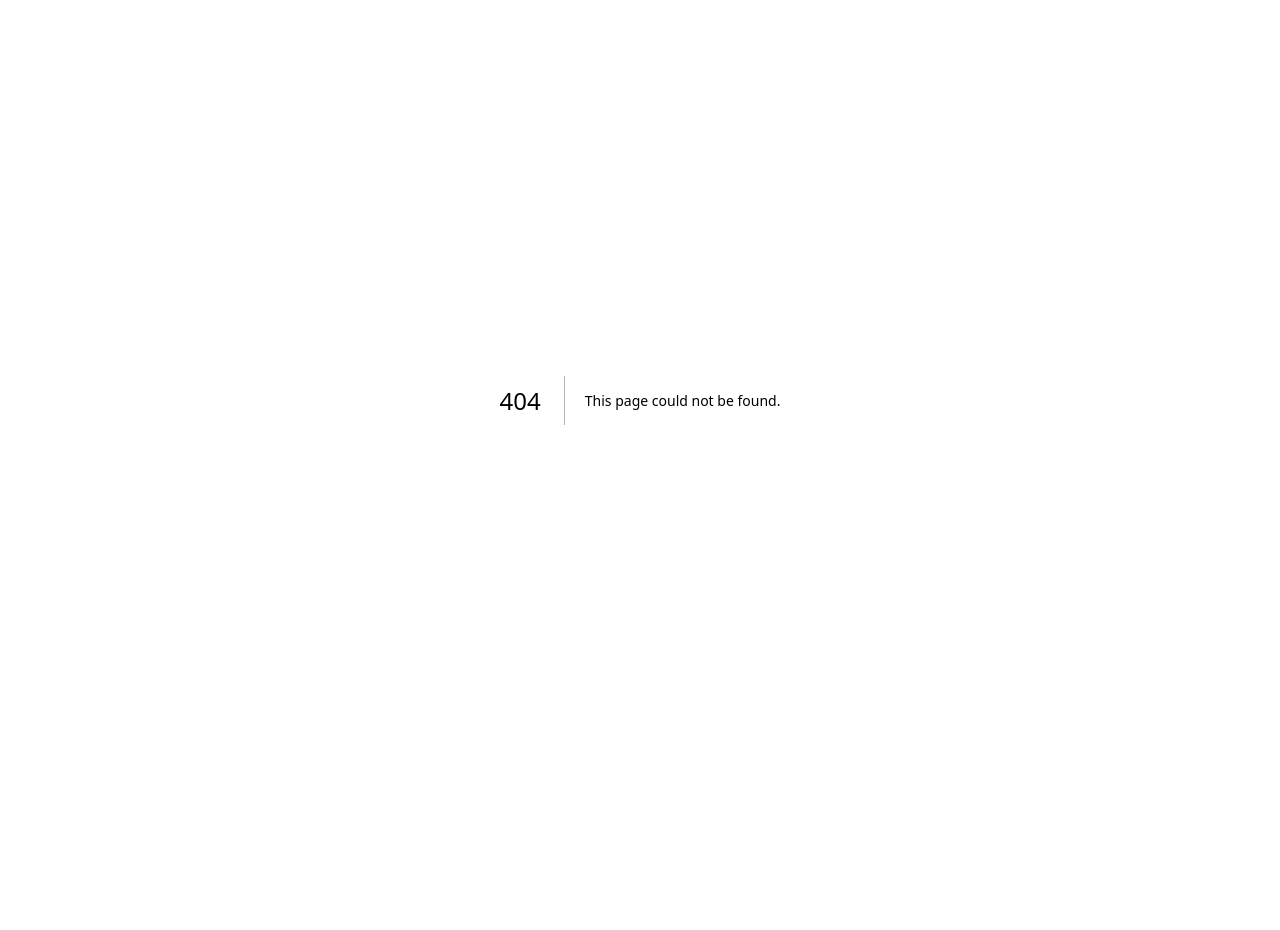
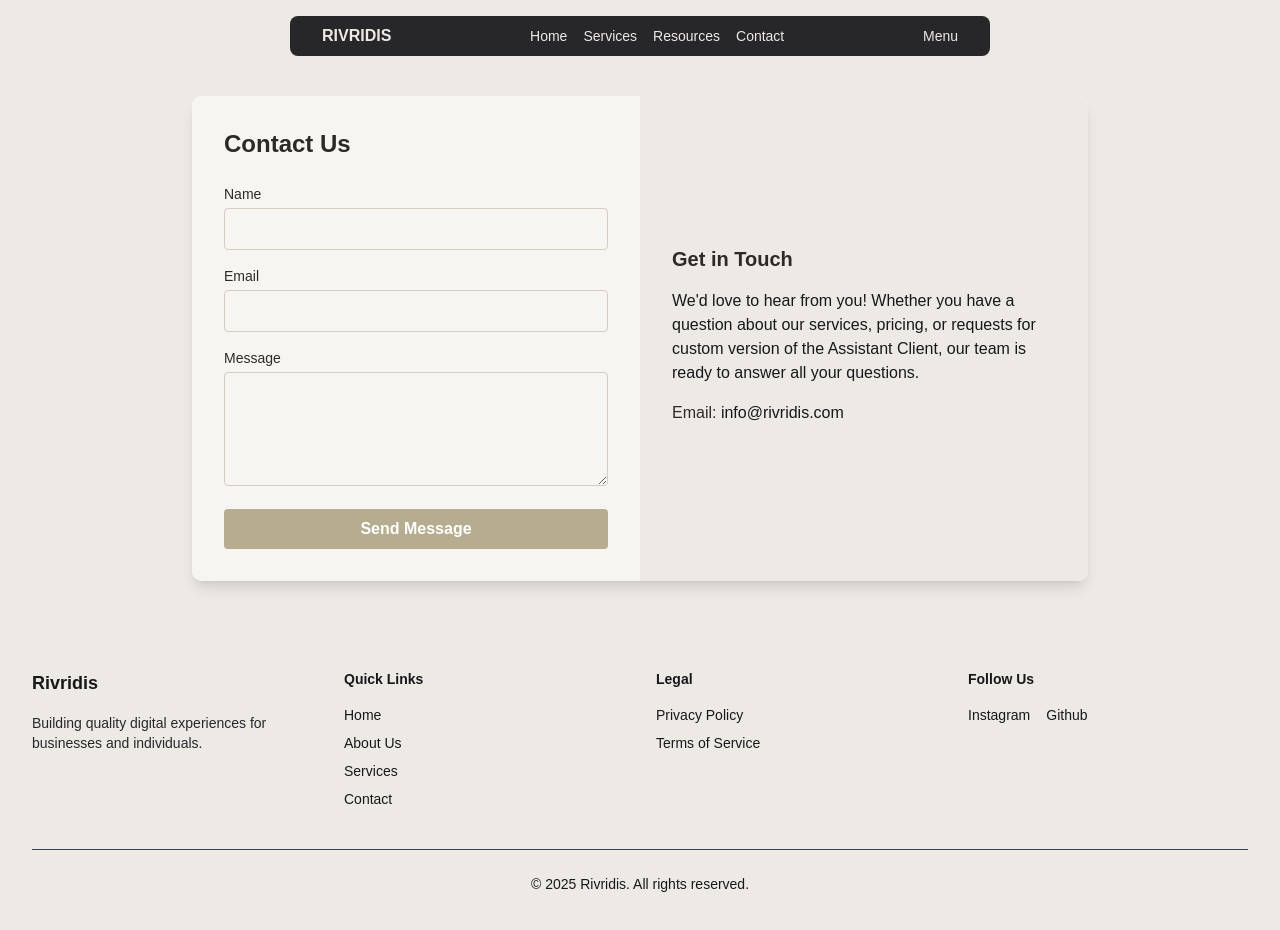
Before and after one commit to Rivridis/rivridis-website, a Next.js app: page /contact in a window 1280 px wide. Before the commit this address had no page. Shown: the top 930 px of the page. Before the commit the page ends 800 px from the top, so only its background shows below. Built offline with nearby package versions, Linux system fonts and the light colour scheme.

Commit message:
contact page and theme changes

```diff
--- a/src/app/components/navbar.js
+++ b/src/app/components/navbar.js
@@ -1,7 +1,10 @@
+"use client"
 import Link from 'next/link';
+import { useState } from 'react';
 
 
 export default function Navbar() {
+    const [dropdownOpen, setDropdownOpen] = useState(false);
     return (
         <nav className="bg-zinc-800 px-6 py-2 flex items-center justify-between mx-auto mt-0 md:mt-4 max-w-[700px] md:rounded-md md:px-8">
             <div className="font-bold text-md text-[#ede9e5] md:mb-0 mb-0">
@@ -12,16 +15,25 @@ export default function Navbar() {
                     <Link href="/"><span className="text-[#ede9e5] cursor-pointer text-sm">Home</span></Link>
                     <Link href="/services"><span className="text-[#ede9e5] cursor-pointer text-sm">Services</span></Link>
 
-                    <div className="relative group">
-                        <span className="text-[#ede9e5] cursor-pointer text-sm">Resources</span>
-                        <div className="absolute left-0 mt-3 w-32 bg-zinc-800 rounded-md shadow-lg opacity-0 group-hover:opacity-100 transition-opacity z-10">
-                            <Link href="#"><div className="px-4 py-2 hover:bg-zinc-700 text-[#ede9e5] cursor-pointer rounded-md">Blog</div></Link>
-                            <Link href="#"><div className="px-4 py-2 hover:bg-zinc-700 text-[#ede9e5] cursor-pointer rounded-md">Stories</div></Link>
-                            <Link href="#"><div className="px-4 py-2 hover:bg-zinc-700 text-[#ede9e5] cursor-pointer rounded-md">Music</div></Link>
-                        </div>
+                    <div className="relative">
+                        <button
+                            type="button"
+                            className="text-[#ede9e5] cursor-pointer text-sm focus:outline-none"
+                            onClick={() => setDropdownOpen((open) => !open)}
+                            // ref={dropdownRef}
+                        >
+                            Resources
+                        </button>
+                        {dropdownOpen && (
+                            <div className="absolute left-0 mt-3 w-32 bg-zinc-800 rounded-md shadow-lg z-10">
+                                <Link href="#"><div className="px-4 py-2 hover:bg-zinc-700 text-[#ede9e5] cursor-pointer rounded-md">Blog</div></Link>
+                                <Link href="#"><div className="px-4 py-2 hover:bg-zinc-700 text-[#ede9e5] cursor-pointer rounded-md">Stories</div></Link>
+                                <Link href="#"><div className="px-4 py-2 hover:bg-zinc-700 text-[#ede9e5] cursor-pointer rounded-md">Music</div></Link>
+                            </div>
+                        )}
                     </div>
 
-                    <Link href="#"><span className="text-[#ede9e5] cursor-pointer text-sm">Contact</span></Link>
+                    <Link href="/contact"><span className="text-[#ede9e5] cursor-pointer text-sm">Contact</span></Link>
                 </div>
             </div>
             <div className="flex items-center gap-4 text-sm">
--- /dev/null
+++ b/src/app/contact/page.js
@@ -0,0 +1,49 @@
+import Navbar from "src/app/components/navbar.js"
+import Footer from "src/app/components/footer.js"
+import Link from 'next/link';
+
+export default function Home() {
+  return (
+    <div className="flex flex-col min-h-screen bg-[#ede9e5]">
+              {/* Navbar */}
+              <div className="w-full fixed top-0 left-0 z-50">
+                <Navbar />
+              </div>
+
+            <div className="flex flex-1 items-center justify-center mt-24 mb-12 px-4">
+                <div className="bg-white rounded-lg shadow-lg flex flex-col md:flex-row w-full max-w-4xl overflow-hidden">
+                    {/* Left: Contact Form */}
+                    <div className="md:w-1/2 p-8 bg-[#f7f5f2]">
+                        <h2 className="text-2xl font-bold mb-6 text-[#2d2a26]">Contact Us</h2>
+                        <form className="space-y-4">
+                            <div>
+                                <label className="block text-sm font-medium text-[#2d2a26] mb-1">Name</label>
+                                <input type="text" className="w-full px-3 py-2 border border-[#d6ccc2] rounded focus:outline-none focus:ring-2 focus:ring-[#b6ad90]" />
+                            </div>
+                            <div>
+                                <label className="block text-sm font-medium text-[#2d2a26] mb-1">Email</label>
+                                <input type="email" className="w-full px-3 py-2 border border-[#d6ccc2] rounded focus:outline-none focus:ring-2 focus:ring-[#b6ad90]" />
+                            </div>
+                            <div>
+                                <label className="block text-sm font-medium text-[#2d2a26] mb-1">Message</label>
+                                <textarea rows="4" className="w-full px-3 py-2 border border-[#d6ccc2] rounded focus:outline-none focus:ring-2 focus:ring-[#b6ad90]"></textarea>
+                            </div>
+                            <button type="submit" className="w-full bg-[#b6ad90] text-white font-semibold py-2 rounded hover:bg-[#a69c7c] transition">Send Message</button>
+                        </form>
+                    </div>
+                    {/* Right: Info */}
+                    <div className="md:w-1/2 p-8 flex flex-col justify-center bg-[#ede9e5]">
+                        <h3 className="text-xl font-semibold mb-4 text-[#2d2a26]">Get in Touch</h3>
+                        <p className="mb-4 text-zinc-900">
+                            We'd love to hear from you! Whether you have a question about our services, pricing, or requests for custom version of the Assistant Client, our team is ready to answer all your questions.
+                        </p>
+                        <div className="mb-2">
+                            <span className="font-medium text-[#2d2a26]">Email:</span> <a href="mailto:info@rivridis.com" className="text-zinc-900 hover:underline">info@rivridis.com</a>
+                        </div>
+                    </div>
+                </div>
+            </div>
+            <Footer />
+    </div>
+  )
+}
--- a/src/app/layout.js
+++ b/src/app/layout.js
@@ -12,8 +12,8 @@ const geistMono = Geist_Mono({
 });
 
 export const metadata = {
-  title: "Create Next App",
-  description: "Generated by create next app",
+  title: "Rivridis - Software Development, Artworks, Music & Stories",
+  description: "Rivridis Inc. is a creative studio specializing in software development, digital artworks, music production, and storytelling.",
 };
 
 export default function RootLayout({ children }) {
--- a/src/app/page.js
+++ b/src/app/page.js
@@ -43,18 +43,18 @@ export default function Home() {
               <p className="text-base text-gray-300 mb-4 text-center">
                 A windows assistant based on Pyside 6 that interfaces with local LLMs to call functions and act as a general assistant.
               </p>
-              <a href="https://github.com/Rivridis/LLM-Assistant" target="_blank" rel="noopener noreferrer" className="text-blue-400 hover:underline">View on GitHub</a>
+              <a href="https://github.com/Rivridis/LLM-Assistant" target="_blank" rel="noopener noreferrer" className="text-[#b6ad90] hover:underline">View on GitHub</a>
             </div>
             {/* Product Card 2 */}
             <div className="bg-zinc-900 rounded-lg shadow-lg p-6 flex flex-col items-center justify-center">
               <h3 className="text-2xl font-semibold mb-2">Artworks</h3>
-              <a href="https://www.instagram.com/rivridisart/" target="_blank" rel="noopener noreferrer" className="text-blue-400 hover:underline">View on Instagram</a>
+              <a href="https://www.instagram.com/rivridisart/" target="_blank" rel="noopener noreferrer" className="text-[#b6ad90] hover:underline">View on Instagram</a>
             </div>
             {/* Product Card 3 */}
             <div className="bg-zinc-900 rounded-lg shadow-lg p-6 flex flex-col items-center justify-center">
               <h3 className="text-2xl font-semibold mb-2">Stories</h3>
 
-              <a href="" target="_blank" rel="noopener noreferrer" className="text-blue-400 hover:underline">View on website</a>
+              <a href="" target="_blank" rel="noopener noreferrer" className="text-[#b6ad90] hover:underline">View on website</a>
             </div>
           </div>
         </div>
@@ -132,7 +132,7 @@ export default function Home() {
     <div className="text-center pt-16">
       <a
         href="/services"
-        className="inline-block bg-[#DDA15E] text-black text-sm font-medium px-6 py-3 rounded-md shadow hover:bg-[#ede9e5] transition duration-300"
+        className="inline-block bg-[#b6ad90] text-black text-sm font-medium px-6 py-3 rounded-md shadow hover:bg-[#ede9e5] transition duration-300"
       >
         Let’s Work Together
       </a>
--- a/src/app/services/page.js
+++ b/src/app/services/page.js
@@ -14,7 +14,7 @@ export default function Home() {
             {/* Card 1 */}
             <div className="flex flex-row items-center bg-zinc-800 rounded-xl shadow-lg p-6">
                 <div className="flex-1 text-[#ede9e5]">
-                    <Link href = "/windows-assistant" className="text-2xl font-bold mb-2 text-blue-400 hover:underline">Windows Assistant</Link>
+                    <Link href = "/windows-assistant" className="text-2xl font-bold mb-2 text-[#b6ad90] hover:underline">Windows Assistant</Link>
                     <p className="text-zinc-200">A windows assistant based on Pyside 6 that interfaces with local LLMs to call functions and act as a general assistant.</p>
                 </div>
                 <img
@@ -25,7 +25,7 @@ export default function Home() {
             {/* Card 2 */}
             <div className="flex flex-row items-center bg-zinc-800 rounded-xl shadow-lg p-6">
                 <div className="flex-1 text-[#ede9e5]">
-                    <Link href = "/services/windows-assistant" className="text-2xl font-bold mb-2 text-blue-400 hover:underline">Software Development</Link>
+                    <Link href = "/contact" className="text-2xl font-bold mb-2 text-[#b6ad90] hover:underline">Software Development</Link>
                     <p className="text-zinc-200">Full-stack custom software solutions — from concept to deployment — for web, mobile, and desktop applications.</p>
                 </div>
                 <img
@@ -36,7 +36,7 @@ export default function Home() {
             {/* Card 3 */}
             <div className="flex flex-row items-center bg-zinc-800 rounded-xl shadow-lg p-6">
                 <div className="flex-1 text-[#ede9e5]">
-                    <Link href = "/services/windows-assistant" className="text-2xl font-bold mb-2 text-blue-400 hover:underline">Artwork and Design</Link>
+                    <Link href = "/contact" className="text-2xl font-bold mb-2 text-[#b6ad90] hover:underline">Artwork and Design</Link>
                     <p className="text-zinc-200">Unique digital illustrations and branding art tailored for your personal or commercial use.</p>
                 </div>
                 <img
@@ -47,7 +47,7 @@ export default function Home() {
             {/* Card 4 */}
             <div className="flex flex-row items-center bg-zinc-800 rounded-xl shadow-lg p-6">
                 <div className="flex-1 text-[#ede9e5]">
-                    <Link href = "/services/windows-assistant" className="text-2xl font-bold mb-2 text-blue-400 hover:underline">Music & Song Production</Link>
+                    <Link href = "/contact" className="text-2xl font-bold mb-2 text-[#b6ad90] hover:underline">Music & Song Production</Link>
                     <h2 className="text-2xl font-bold mb-2"></h2>
                     <p className="text-zinc-200">End-to-end music creation — composition, mixing, and mastering — for indie artists, brands, or personal projects.</p>
                 </div>
--- a/src/app/windows-assistant/page.js
+++ b/src/app/windows-assistant/page.js
@@ -27,25 +27,25 @@ export default function Home() {
                     Unlock powerful capabilities designed to boost your productivity and streamline your workflow.
                   </p>
                   <div className="grid grid-cols-1 sm:grid-cols-2 gap-8 w-full">
-                    <div className="bg-white rounded-lg shadow p-6 flex flex-col items-center">
+                    <div className="bg-zinc-900 rounded-lg shadow p-6 flex flex-col items-center">
                       <span className="text-3xl mb-2">⚡</span>
-                      <h3 className="font-semibold text-lg mb-2 text-[#2d2a26]">Local Language Models</h3>
-                      <p className="text-[#4b4845]">Run advanced AI models directly on your Windows device for privacy and speed.</p>
+                      <h3 className="font-semibold text-lg mb-2 text-[#ede9e5]">Local Language Models</h3>
+                      <p className="text-[#ede9e5]">Run advanced AI models directly on your Windows device for privacy and speed.</p>
                     </div>
-                    <div className="bg-white rounded-lg shadow p-6 flex flex-col items-center">
+                    <div className="bg-zinc-900 rounded-lg shadow p-6 flex flex-col items-center">
                       <span className="text-3xl mb-2">🔗</span>
-                      <h3 className="font-semibold text-lg mb-2 text-[#2d2a26]">Function Calling</h3>
-                      <p className="text-[#4b4845]">Automate tasks and connect your favorite apps with robust function calling support.</p>
+                      <h3 className="font-semibold text-lg mb-2 text-[#ede9e5]">Function Calling</h3>
+                      <p className="text-[#ede9e5]">Automate tasks and connect your favorite apps with robust function calling support.</p>
                     </div>
-                    <div className="bg-white rounded-lg shadow p-6 flex flex-col items-center">
+                    <div className="bg-zinc-900 rounded-lg shadow p-6 flex flex-col items-center">
                       <span className="text-3xl mb-2">🛠️</span>
-                      <h3 className="font-semibold text-lg mb-2 text-[#2d2a26]">Custom Workflows</h3>
-                      <p className="text-[#4b4845]">Create and manage personalized workflows to fit your unique needs.</p>
+                      <h3 className="font-semibold text-lg mb-2 text-[#ede9e5]">Custom Workflows</h3>
+                      <p className="text-[#ede9e5]">Create and manage personalized workflows to fit your unique needs.</p>
                     </div>
-                    <div className="bg-white rounded-lg shadow p-6 flex flex-col items-center">
+                    <div className="bg-zinc-900 rounded-lg shadow p-6 flex flex-col items-center">
                       <span className="text-3xl mb-2">🔒</span>
-                      <h3 className="font-semibold text-lg mb-2 text-[#2d2a26]">Privacy First</h3>
-                      <p className="text-[#4b4845]">Your data stays on your device. No cloud processing required.</p>
+                      <h3 className="font-semibold text-lg mb-2 text-[#ede9e5]">Privacy First</h3>
+                      <p className="text-[#ede9e5]">Your data stays on your device. No cloud processing required.</p>
                     </div>
                   </div>
                 </section>
```
